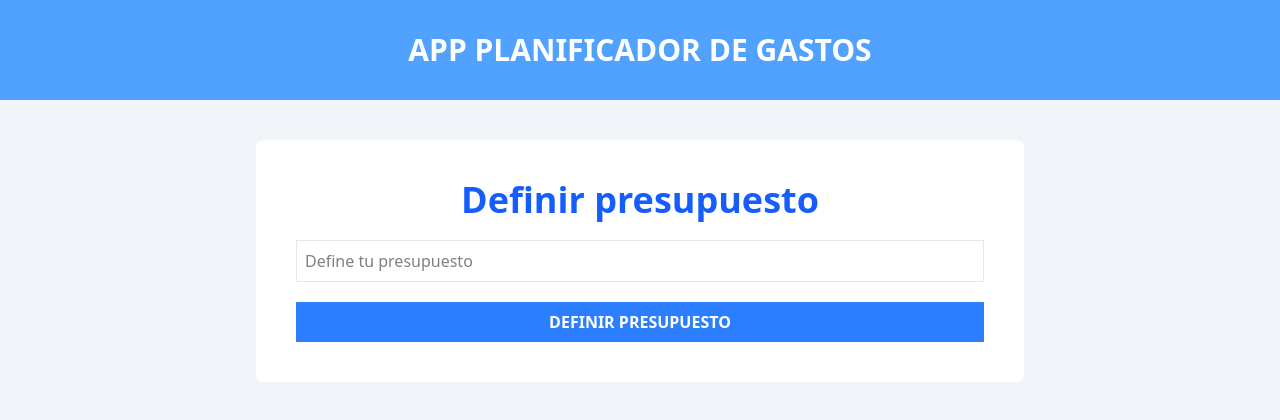
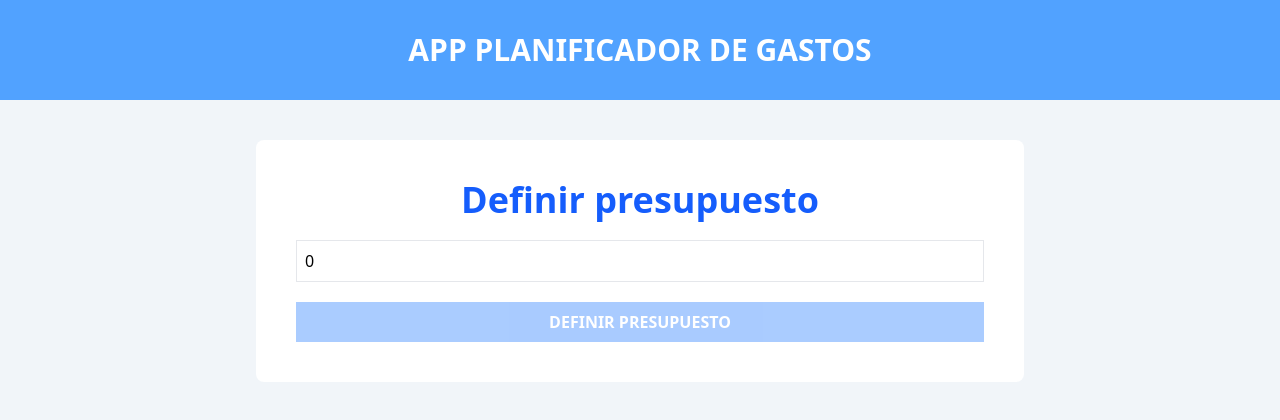
Before and after one commit to StyvenSoft/React-TypeScript-Complete-Guide, a React (Vite) app in the folder BasicReactjsProjects/context-expense-control/: page / in a window 1280 px wide. Shown: the top 420 px of the page. Built offline with nearby package versions, Linux system fonts and the light colour scheme.

Commit message:
Basic badge reducer was created

```diff
--- a/BasicReactjsProjects/context-expense-control/src/components/BudgeForm.tsx
+++ b/BasicReactjsProjects/context-expense-control/src/components/BudgeForm.tsx
@@ -1,4 +1,15 @@
+import React, { useMemo, useState } from "react"
+
 export default function BudgeForm() {
+
+    const [budget, setBudget] = useState(0)
+    const handleChange = (e: React.ChangeEvent<HTMLInputElement>) => {
+        setBudget(e.target.valueAsNumber)
+    }
+    const isValid = useMemo(() => {
+        return isNaN(budget) || budget <= 0
+    }, [budget])
+
     return (
         <form className="space-y-5">
             <div className="flex flex-col space-y-5">
@@ -11,10 +22,15 @@ export default function BudgeForm() {
                     className="w-full bg-white border border-gray-200 p-2"
                     placeholder="Define tu presupuesto"
                     name="budget"
+                    value={budget}
+                    onChange={handleChange}
                 />
             </div>
-        <input type="submit" value="Definir presupuesto"
-            className="bg-blue-500 hover:bg-blue-600 cursor-pointer w-full p-2 text-white font-black uppercase"
+            <input
+                type="submit"
+                value="Definir presupuesto"
+                className="bg-blue-500 hover:bg-blue-600 cursor-pointer w-full p-2 text-white font-black uppercase disabled:opacity-40"
+                disabled={isValid}
             />
         </form>
     )
--- /dev/null
+++ b/BasicReactjsProjects/context-expense-control/src/reducers/budget-reducer.ts
@@ -0,0 +1,25 @@
+
+export type BudgetActions =
+    { type: 'add-budget', payload: {budget: number}}
+
+export type BudgetState = {
+    budget: number
+}
+
+export const initialState : BudgetState = {
+    budget: 0
+}
+
+export const budgetReducer = (
+    state: BudgetState = initialState,
+    action: BudgetActions
+) => {
+    if(action.type === 'add-budget') {
+        return {
+            ...state,
+            budget: action.payload.budget
+        }
+    }
+
+    return state
+}
```
Lines whose indentation alone changed are shown as unchanged.
